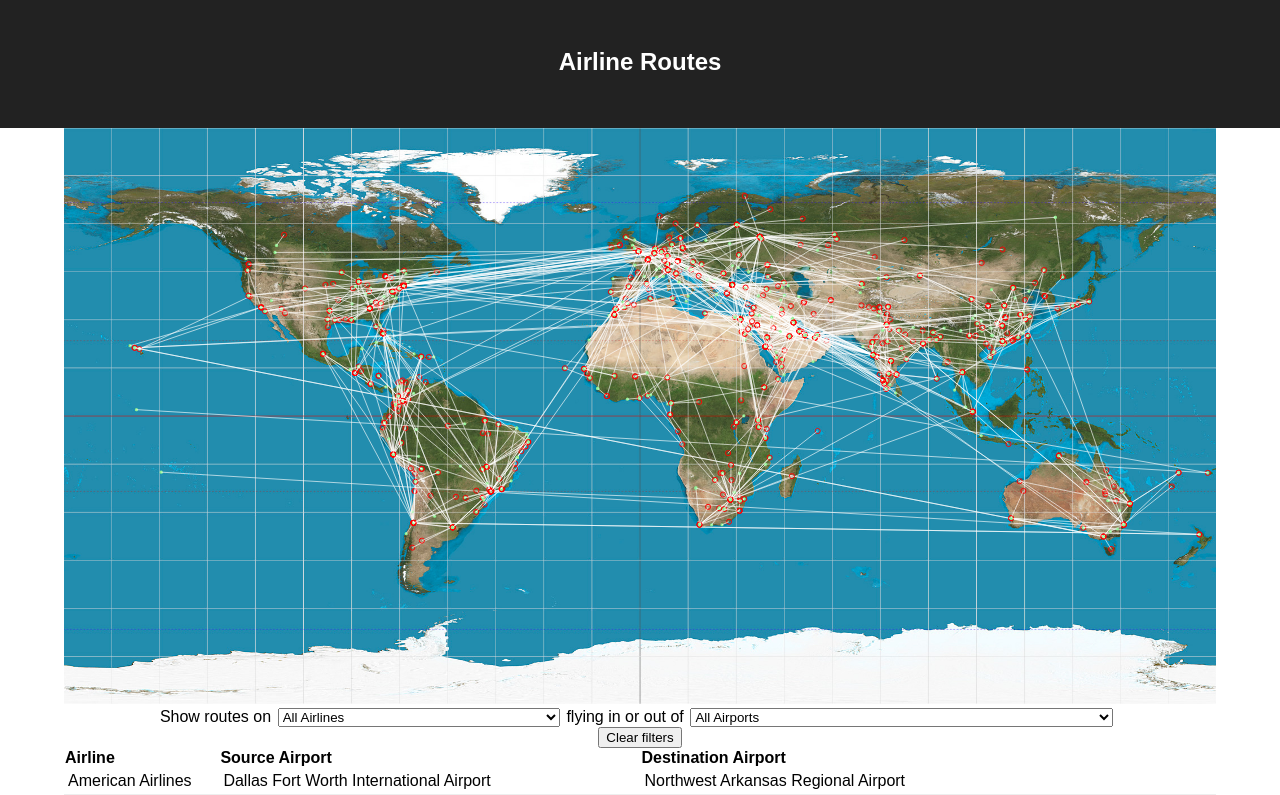
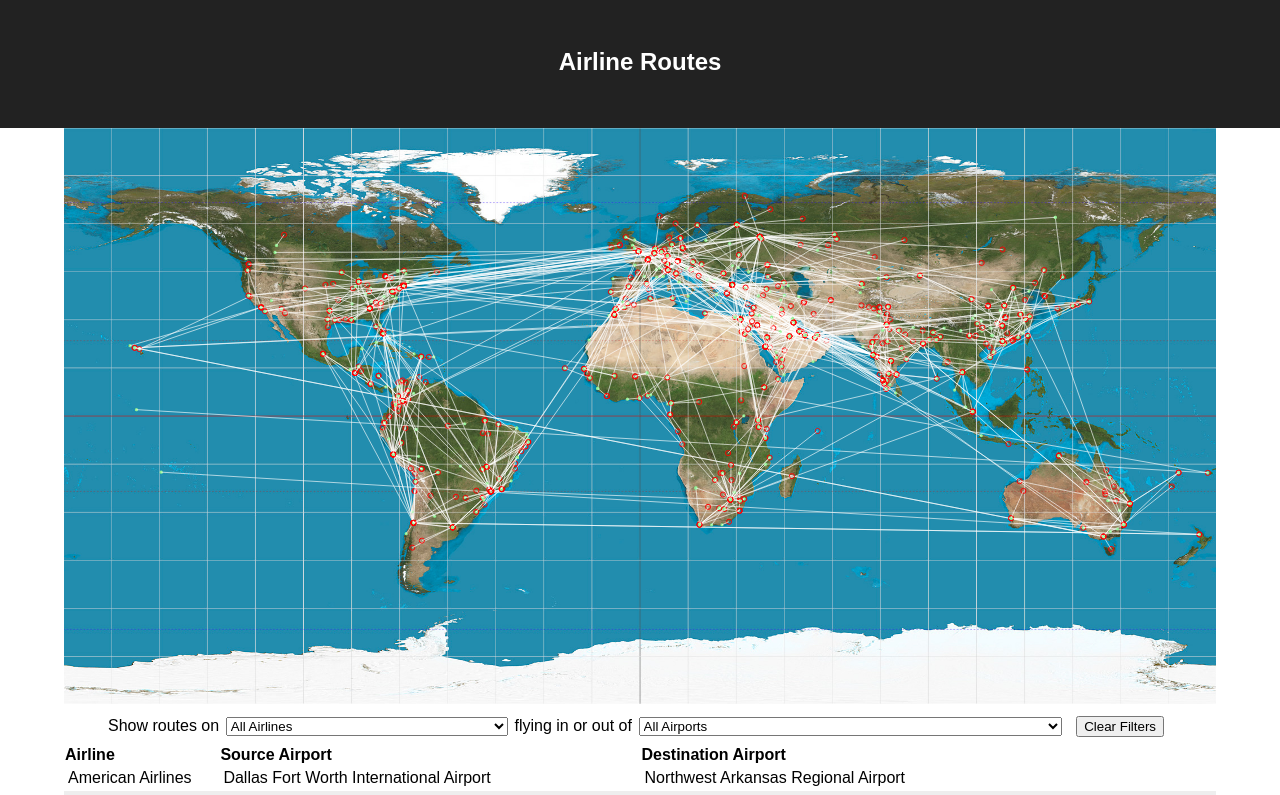
Before and after one commit to Natalie-Ann/airlines, a React (Create React App) app: page / in a window 1280 px wide. Shown: the top 795 px of the page. Built offline with nearby package versions, Linux system fonts and the light colour scheme.

Commit message:
filter margins and button location

```diff
--- a/src/App.css
+++ b/src/App.css
@@ -70,3 +70,7 @@ svg circle.source {
   fill: lightgreen;
   r: 0.5;
 }
+
+button {
+  margin: 0.5rem;
+}
--- a/src/App.js
+++ b/src/App.js
@@ -91,8 +91,8 @@ const App = () => {
       <div>
       <label htmlFor="airline-select">Show routes on</label><Select id="airline-select" options={filteredAirlines} valueKey="id" titleKey="name" allTitle="All Airlines" value={selectedAirlineNumber} onSelect={handleOnSelectAirline} />
       <label htmlFor="airport-select">flying in or out of</label><Select id="airport-select" options={filteredAirports} valueKey="code" titleKey="name" allTitle="All Airports" value={selectedAirport} onSelect={handleOnSelectAirport}/>
+      <button onClick={clearFilters}>Clear Filters</button>
       </div>
-      <button onClick={clearFilters}>Clear filters</button>
       <Table classname="routes-table" columns={columns} rows={filteredRoutes} format={formatValue} />
     </section>
 
```
